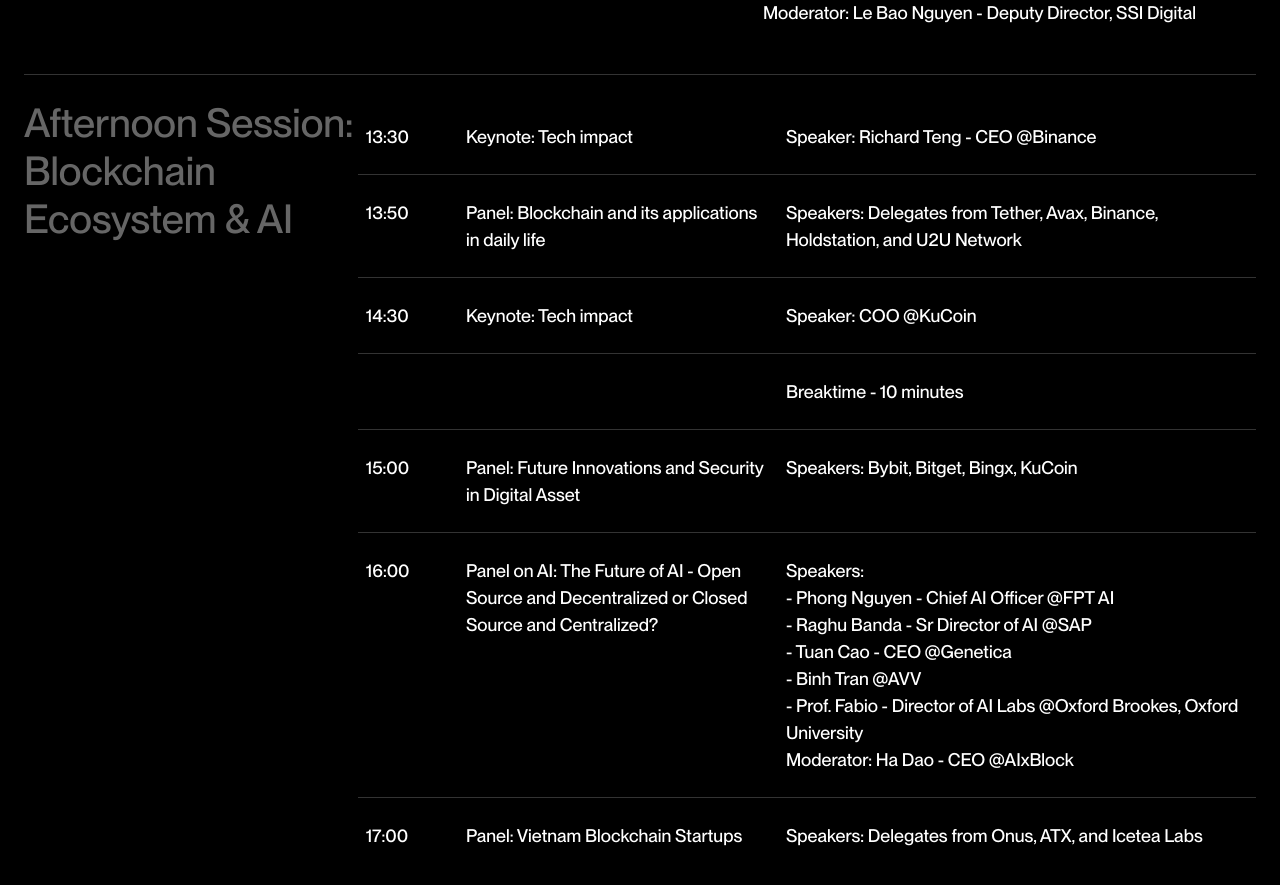
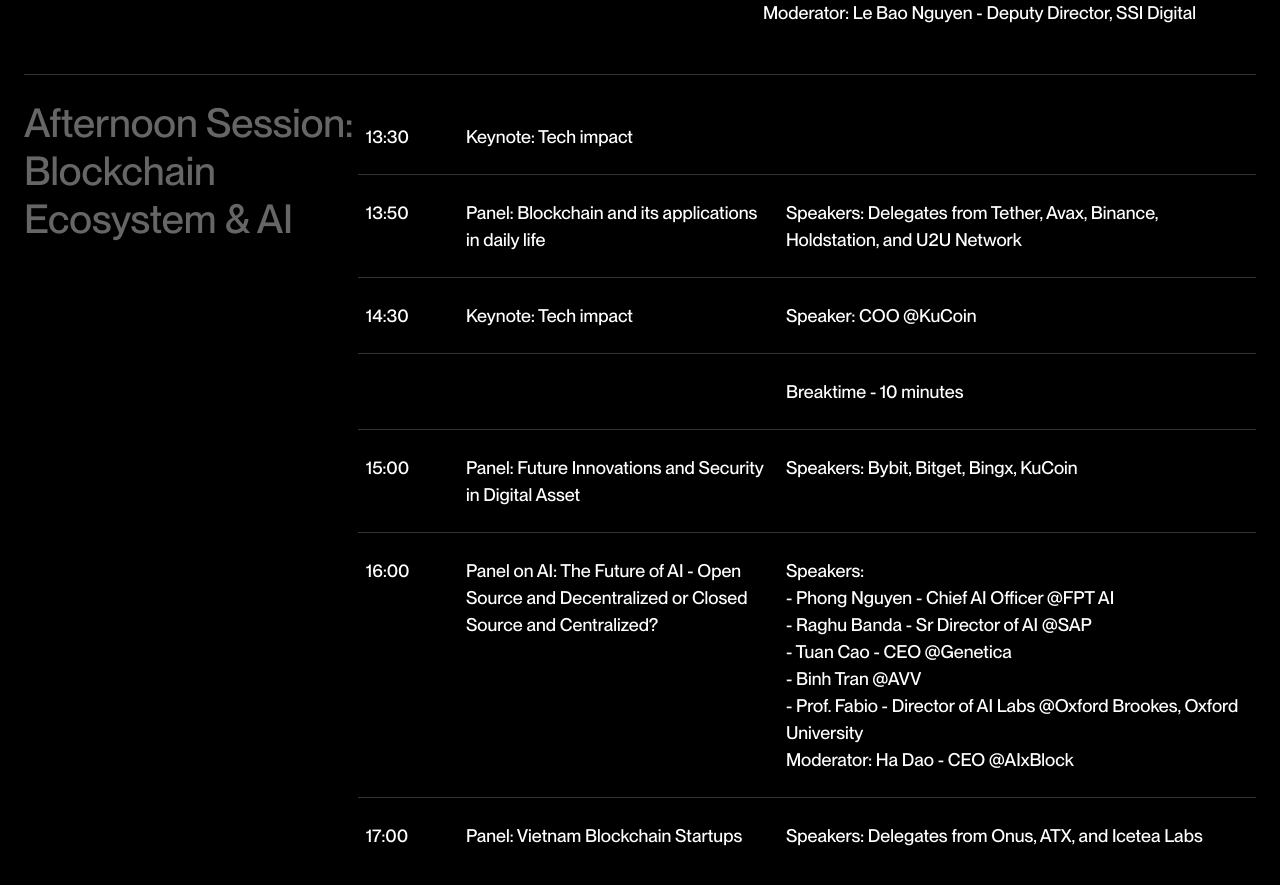
Before and after one commit to unicornultrafoundation/vtis-website, a Next.js app: page /agenda in a window 1280 px wide. Shown: the part 1380-2265 px from the top of the page. Built offline with nearby package versions, Linux system fonts and the light colour scheme.

Commit message:
[UPDATE]: remove richard teng agenda

```diff
--- a/src/components/Pages/Agenda/AfternoonSection.tsx
+++ b/src/components/Pages/Agenda/AfternoonSection.tsx
@@ -1,7 +1,6 @@
 "use client";
 
 import Speaker from "@/assets/images/agenda/speaker.png";
-import Speaker4 from "@/assets/images/speakers/4.png";
 
 import Image, { StaticImageData } from "next/image";
 import { useMemo, useState } from "react";
@@ -26,8 +25,7 @@
     {
       title: "Keynote: Tech impact",
       time: "13:30",
-      description: "Speaker: Richard Teng - CEO @Binance",
-      image: Speaker4,
+      description: "",
     },
     {
       title: "Panel: Blockchain and its applications in daily life",
```
